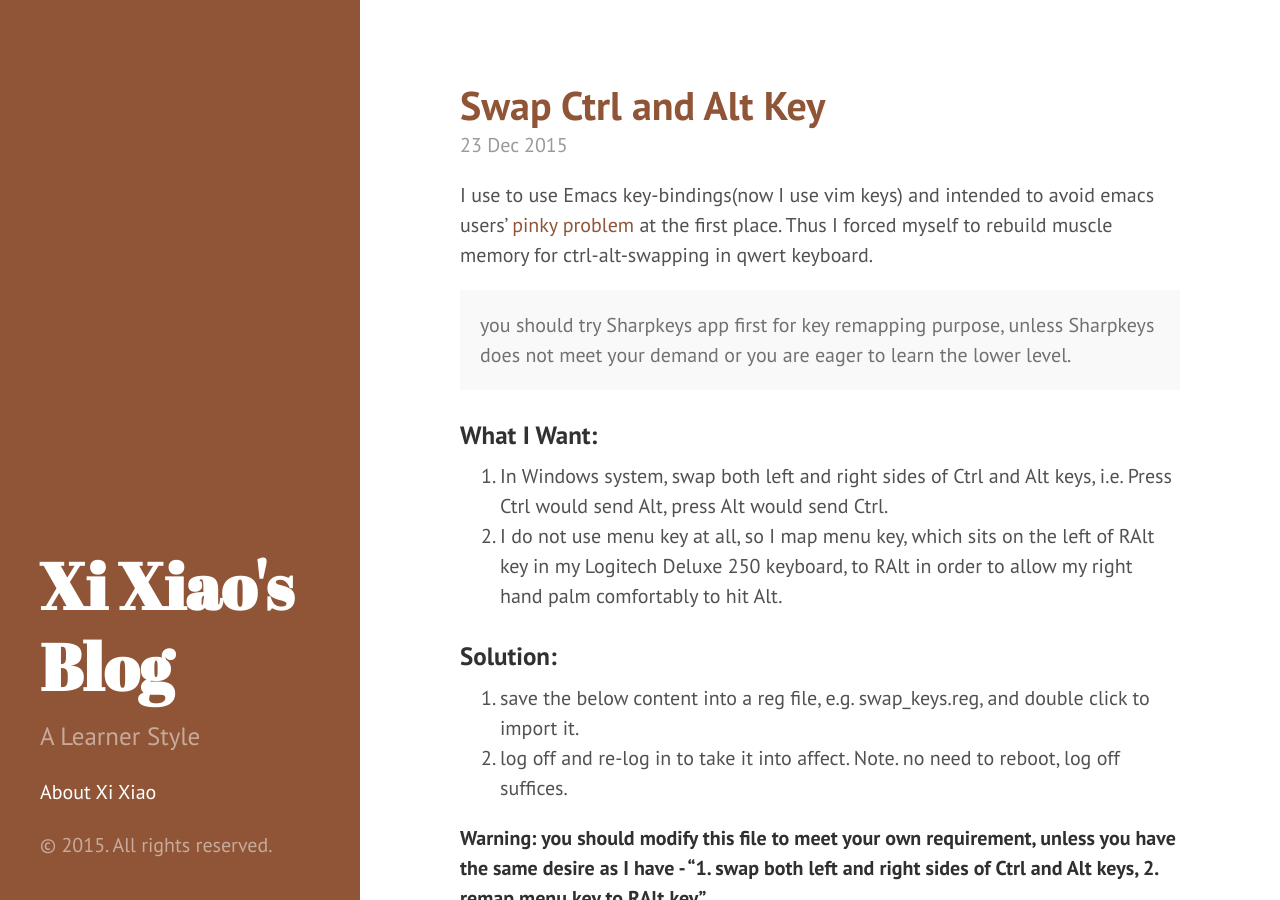
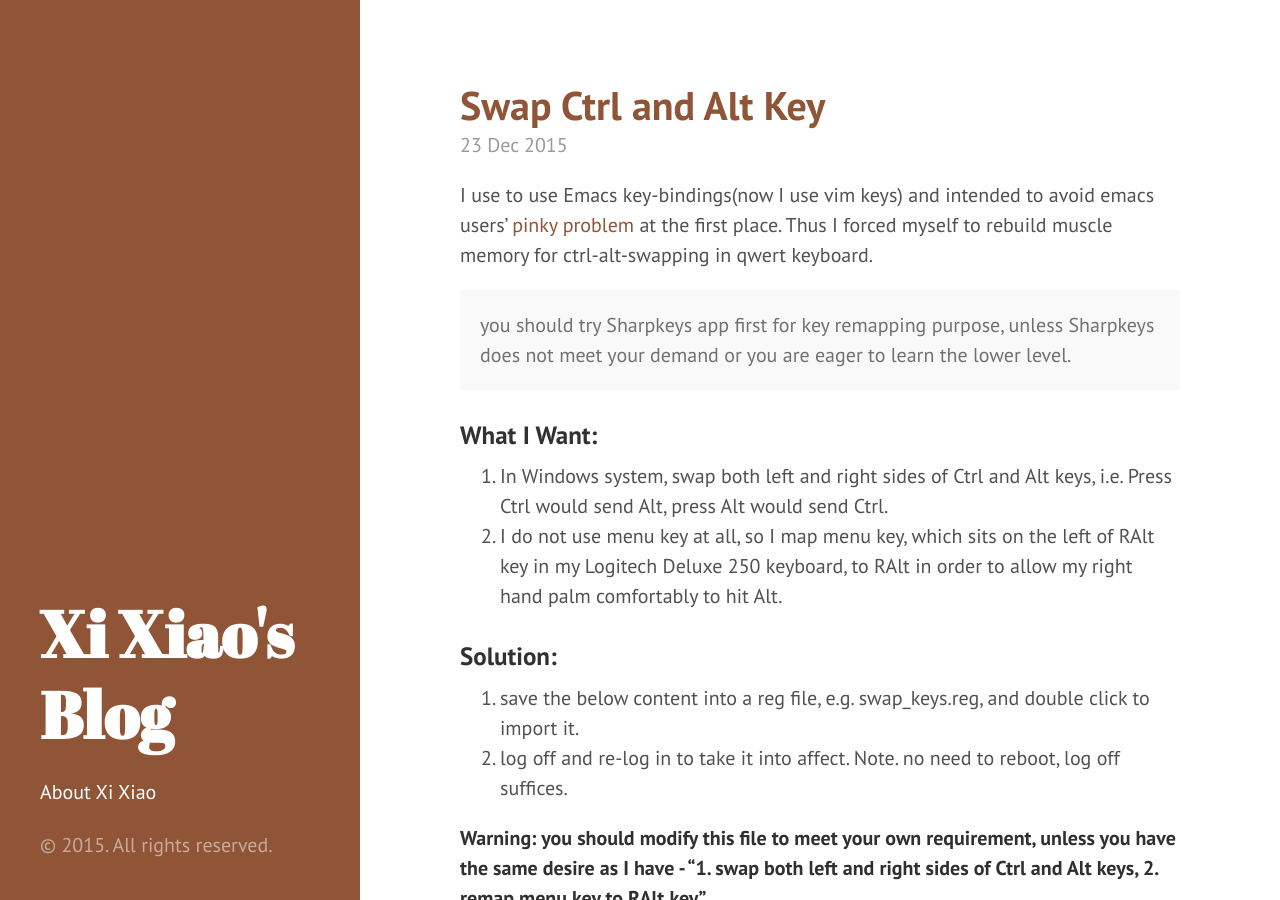
Before and after one commit to Xixiao007/blog.xixiao.info, a Jekyll site: the page built from index.html, in a window 1280 px wide and 900 px high. Built offline with Jekyll 4.4.1, drawn with Linux system fonts in a browser that asks for light colours; the list of posts is cut into pages by our own code.

Commit message:
"commit"

```diff
--- a/_config.yml
+++ b/_config.yml
@@ -10,7 +10,6 @@ permalink:        pretty
 # Setup
 title:            Xi Xiao's Blog
 tagline:          'A Jekyll blog'
-description:      'A Learner Style'
 url:              https://blog.xixiao.info
 baseurl:          /
 
```
